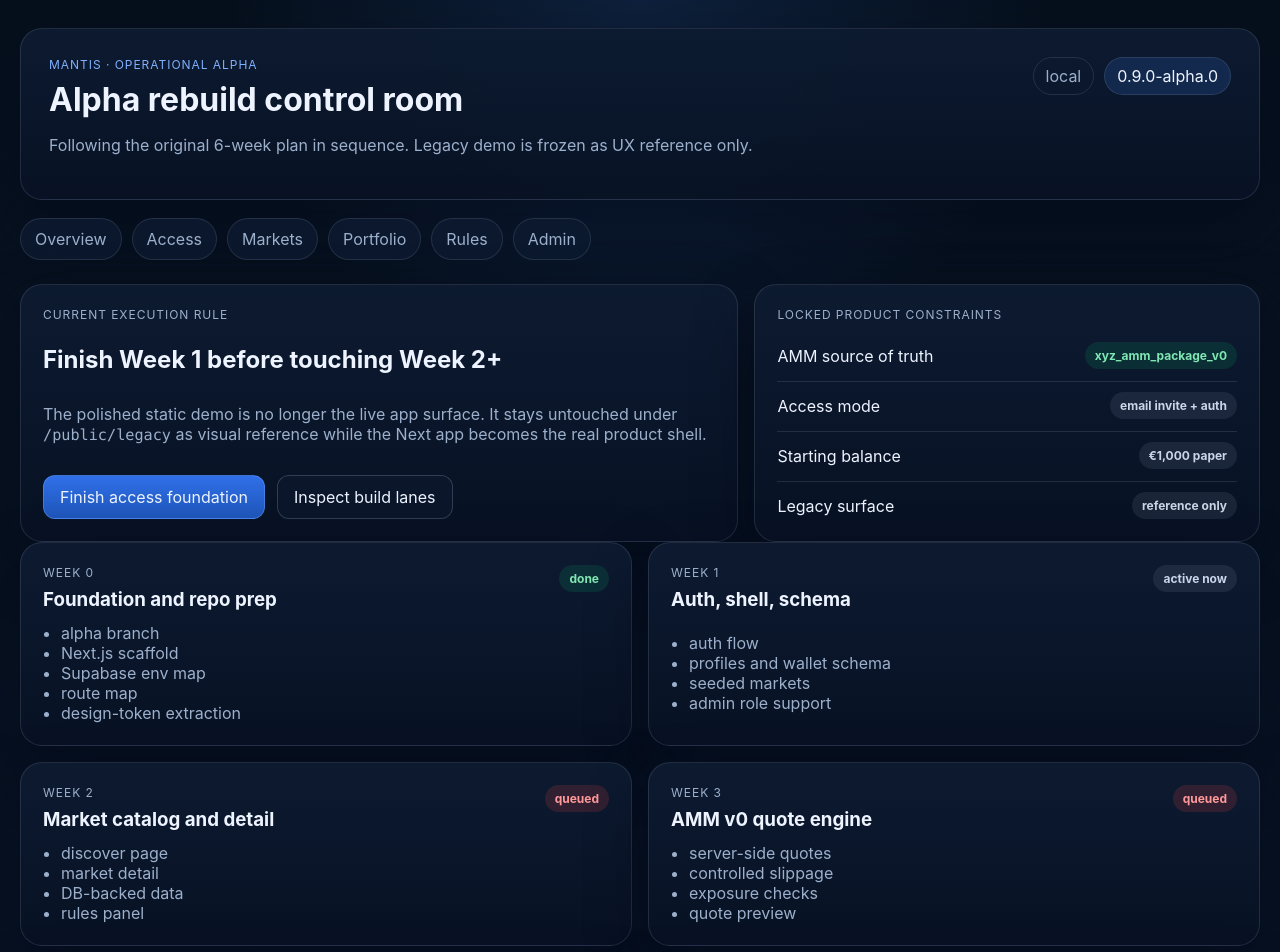
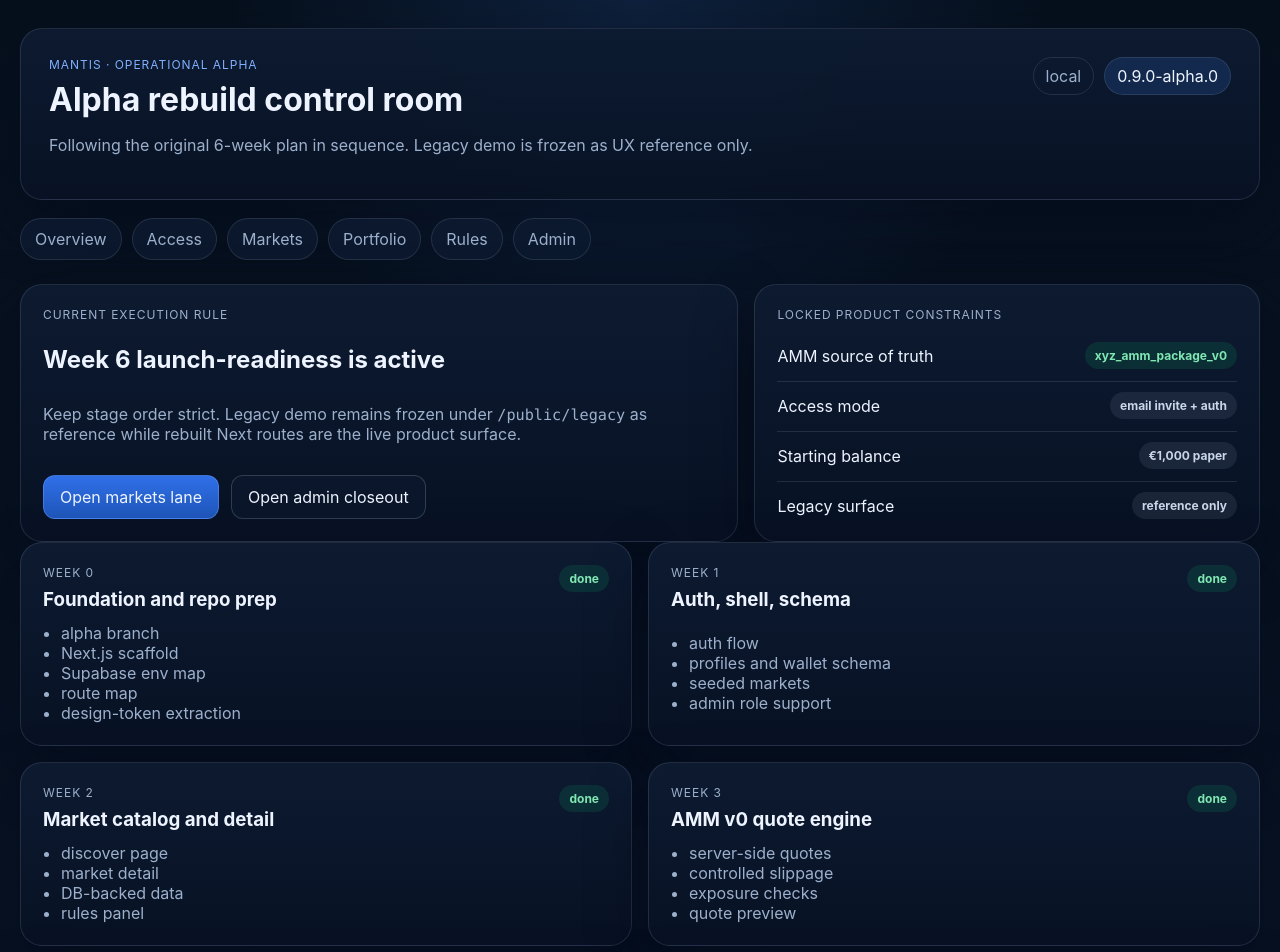
Before and after one commit to 0xDimi/MANTIS, a Next.js app: page / in a window 1280 px wide. Shown: the top 952 px of the page. Built offline with nearby package versions, Linux system fonts and the light colour scheme.

Commit message:
fix(alpha): drive stage badges from rebuild track active week

```diff
--- a/app/page.tsx
+++ b/app/page.tsx
@@ -1,23 +1,84 @@
 import Link from 'next/link';
+import { readFile } from 'node:fs/promises';
+import path from 'node:path';
 import { AlphaShell } from '@/components/alpha-shell';
 import { alphaPlan } from '@/lib/alpha-plan';
 
-const weekStatus: Record<string, 'complete' | 'active' | 'queued'> = {
+type WeekStatus = 'complete' | 'active' | 'queued';
+
+const fallbackWeekStatus: Record<string, WeekStatus> = {
   'Week 0': 'complete',
-  'Week 1': 'active',
-  'Week 2': 'queued',
-  'Week 3': 'queued',
-  'Week 4': 'queued',
-  'Weeks 5-6': 'queued'
+  'Week 1': 'complete',
+  'Week 2': 'complete',
+  'Week 3': 'complete',
+  'Week 4': 'complete',
+  'Weeks 5-6': 'active'
 };
 
-const statusLabel: Record<(typeof weekStatus)[keyof typeof weekStatus], string> = {
+const statusLabel: Record<WeekStatus, string> = {
   complete: 'done',
   active: 'active now',
   queued: 'queued'
 };
 
-export default function HomePage() {
+function hasWeekCheck(doc: string, week: number) {
+  return new RegExp(`^-\\s\\[(x|X)\\]\\sWeek\\s${week}\\b`, 'm').test(doc);
+}
+
+async function getWeekStatusSnapshot() {
+  try {
+    const trackPath = path.join(process.cwd(), 'docs', 'ALPHA_REBUILD_TRACK.md');
+    const doc = await readFile(trackPath, 'utf8');
+    const activeWeek = doc.match(/## Active week\s*\n([^\n]+)/m)?.[1]?.trim() ?? null;
+
+    const week0Done = hasWeekCheck(doc, 0);
+    const week1Done = hasWeekCheck(doc, 1);
+    const week2Done = hasWeekCheck(doc, 2);
+    const week3Done = hasWeekCheck(doc, 3);
+    const week4Done = hasWeekCheck(doc, 4);
+    const week5Done = hasWeekCheck(doc, 5);
+    const week6Done = hasWeekCheck(doc, 6);
+
+    const statusFor = (done: boolean, label: string): WeekStatus => {
+      if (done) return 'complete';
+      if (activeWeek === label) return 'active';
+      return 'queued';
+    };
+
+    const week56: WeekStatus = week6Done
+      ? 'complete'
+      : activeWeek === 'Week 5' || activeWeek === 'Week 6' || week5Done
+        ? 'active'
+        : 'queued';
+
+    return {
+      activeWeek,
+      weekStatus: {
+        'Week 0': statusFor(week0Done, 'Week 0'),
+        'Week 1': statusFor(week1Done, 'Week 1'),
+        'Week 2': statusFor(week2Done, 'Week 2'),
+        'Week 3': statusFor(week3Done, 'Week 3'),
+        'Week 4': statusFor(week4Done, 'Week 4'),
+        'Weeks 5-6': week56
+      } satisfies Record<string, WeekStatus>
+    };
+  } catch {
+    return {
+      activeWeek: 'Week 6',
+      weekStatus: fallbackWeekStatus
+    };
+  }
+}
+
+export default async function HomePage() {
+  const { activeWeek, weekStatus } = await getWeekStatusSnapshot();
+  const activeHeadline =
+    weekStatus['Weeks 5-6'] === 'active'
+      ? 'Week 6 launch-readiness is active'
+      : activeWeek
+        ? `${activeWeek} execution is active`
+        : 'Follow the rebuild plan in sequence';
+
   return (
     <AlphaShell
       title="Alpha rebuild control room"
@@ -26,17 +87,17 @@ export default function HomePage() {
       <section className="heroGrid">
         <article className="card stackSm">
           <p className="eyebrow">Current execution rule</p>
-          <h2>Finish Week 1 before touching Week 2+</h2>
+          <h2>{activeHeadline}</h2>
           <p className="subtle">
-            The polished static demo is no longer the live app surface. It stays untouched under <code>/public/legacy</code>{' '}
-            as visual reference while the Next app becomes the real product shell.
+            Keep stage order strict. Legacy demo remains frozen under <code>/public/legacy</code> as reference while rebuilt Next
+            routes are the live product surface.
           </p>
           <div className="buttonRow">
-            <Link className="button buttonPrimary" href="/profile">
-              Finish access foundation
+            <Link className="button buttonPrimary" href="/markets">
+              Open markets lane
             </Link>
-            <Link className="button buttonGhost" href="/markets">
-              Inspect build lanes
+            <Link className="button buttonGhost" href="/admin/resolution">
+              Open admin closeout
             </Link>
           </div>
         </article>
```
